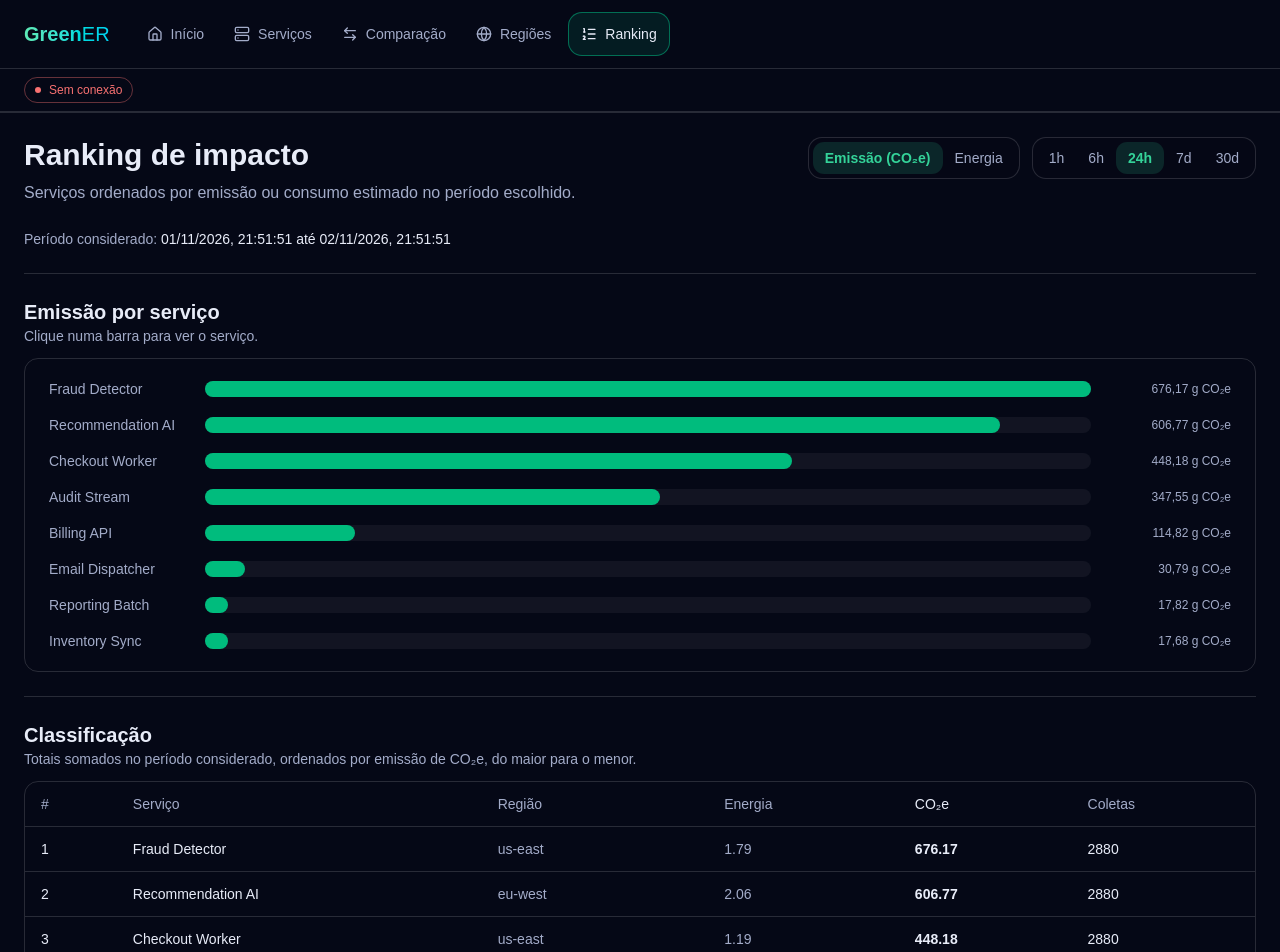
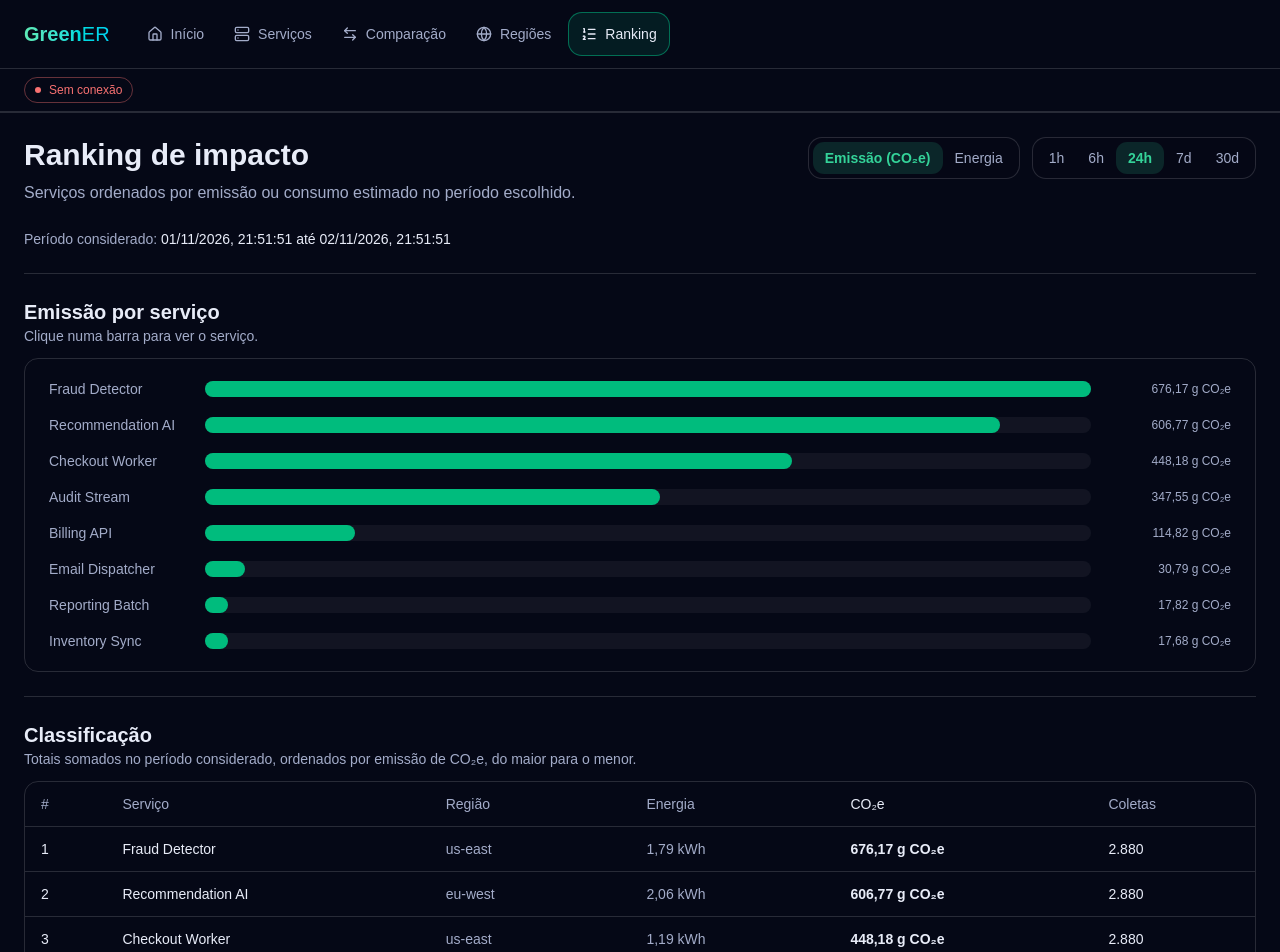
Before and after one commit to Team-Zero-DSM/GreenER, a React (Vite) app in the folder frontend/: page /ranking in a window 1280 px wide. Shown: the top 952 px of the page. Built offline with nearby package versions, Linux system fonts and the light colour scheme; no server answers.

Commit message:
feat(#106): formata as unidades de energia, CO₂e e coletas
Reaproveita a formatação do gráfico: energia em Wh abaixo de 1 kWh e em kWh acima, CO₂e em gramas e coletas com separador de milhar.

```diff
--- a/frontend/src/components/ranking/RankingTable.tsx
+++ b/frontend/src/components/ranking/RankingTable.tsx
@@ -1,3 +1,4 @@
+import { formatCo2e, formatEnergy } from '@/components/ranking/formatRankingValue';
 import type { RankingCriterion, RankingItem } from '@/types/ranking';
 
 interface RankingTableProps {
@@ -71,12 +72,14 @@ export function RankingTable({ criterion, items }: RankingTableProps) {
                                     {item.region.code}
                                 </td>
                                 <td className={valueClass(criterion === 'energyKwh')}>
-                                    {item.energyKwh}
+                                    {formatEnergy(item.energyKwh)}
                                 </td>
                                 <td className={valueClass(criterion === 'co2eGrams')}>
-                                    {item.co2eGrams}
+                                    {formatCo2e(item.co2eGrams)}
                                 </td>
-                                <td className="px-4 py-3 tabular-nums">{item.sampleCount}</td>
+                                <td className="px-4 py-3 tabular-nums">
+                                    {item.sampleCount.toLocaleString('pt-BR')}
+                                </td>
                             </tr>
                         ))}
                     </tbody>
```
